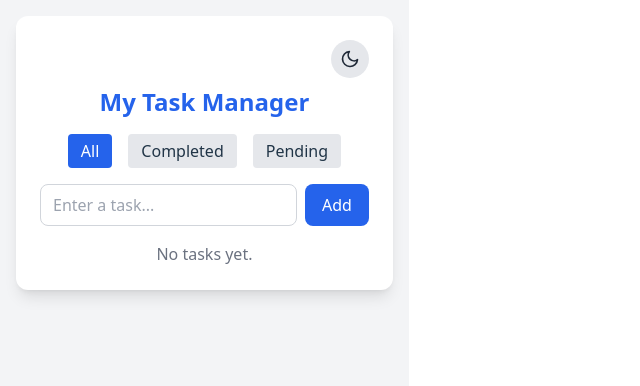
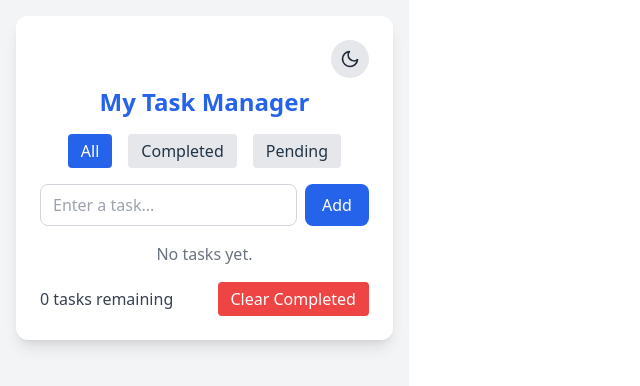
Before and after one commit to chavdaarpitsinh1248/React_task_manager, a React (Vite) app: page / in a window 1280 px wide. Shown: the top 386 px of the page, without its empty margins (0-640 px from the left). Built offline with nearby package versions, Linux system fonts and the light colour scheme.

Commit message:
Add files via upload

```diff
--- a/src/App.jsx
+++ b/src/App.jsx
@@ -69,6 +69,10 @@ function App() {
     );
   };
 
+  const clearCompleted = () => {
+    setTasks(tasks.filter((task) => !task.completed));
+  };
+
   return (
     <div className="min-h-screen bg-gray-100 dark:bg-gray-900 p-4 transition-colors duration-300">
       <div className="max-w-md mx-auto bg-white dark:bg-gray-800 shadow-lg rounded-xl p-6 transition-colors duration-300">
@@ -117,6 +121,20 @@ function App() {
           onDelete={deleteTask}
           onEdit={editTask}
         />
+        <div className="flex justify-between items-center mt-4 text-gray-700 dark:text-gray-300">
+          <span>
+            {tasks.filter((t) => !t.completed).length} tasks remaining
+          </span>
+
+          {
+            <button
+              onClick={clearCompleted}
+              className="bg-red-500 text-white px-3 py-1 rounded hover:bg-red-600"
+            >
+              Clear Completed
+            </button>
+          }
+        </div>
       </div>
     </div>
   );
```
